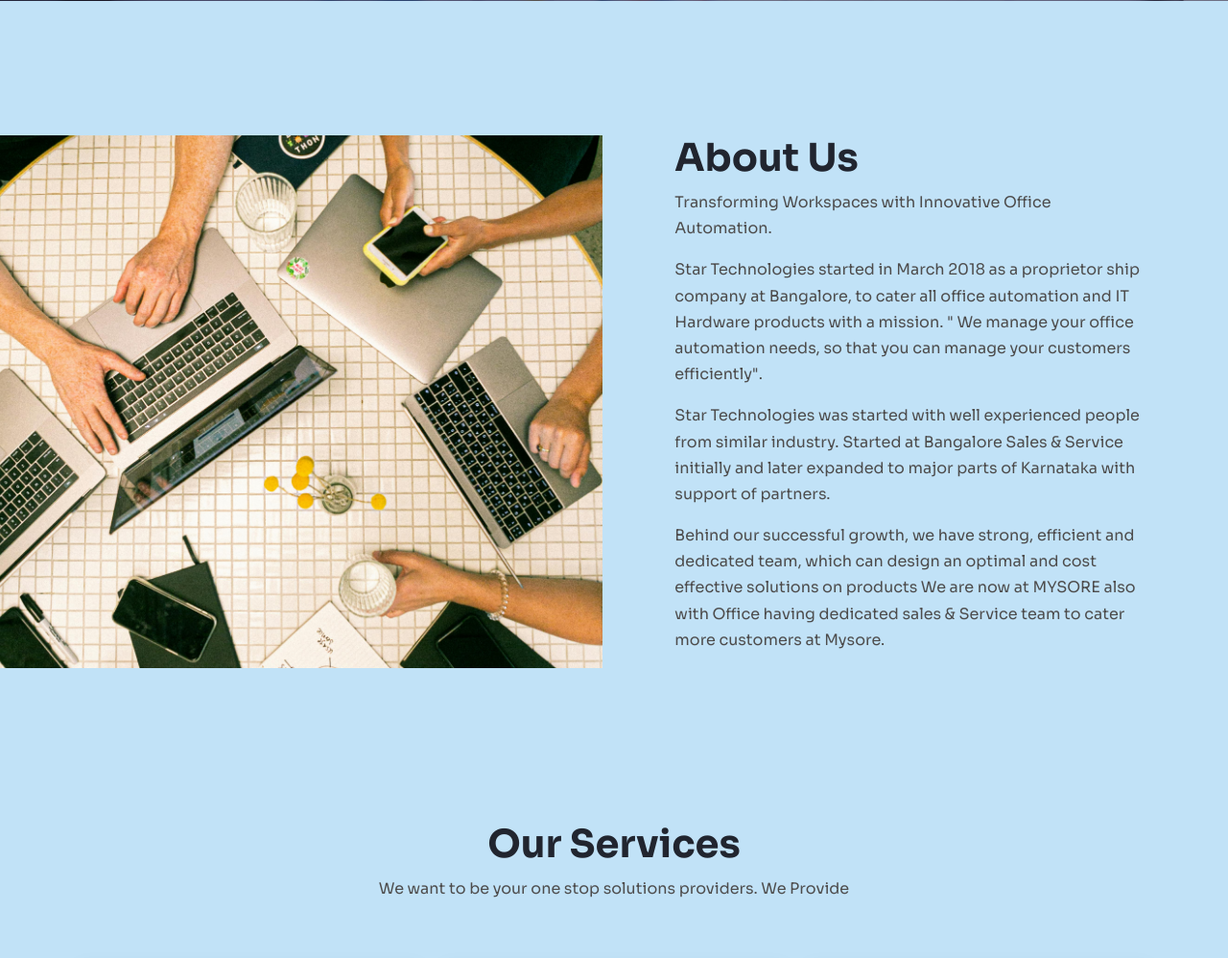
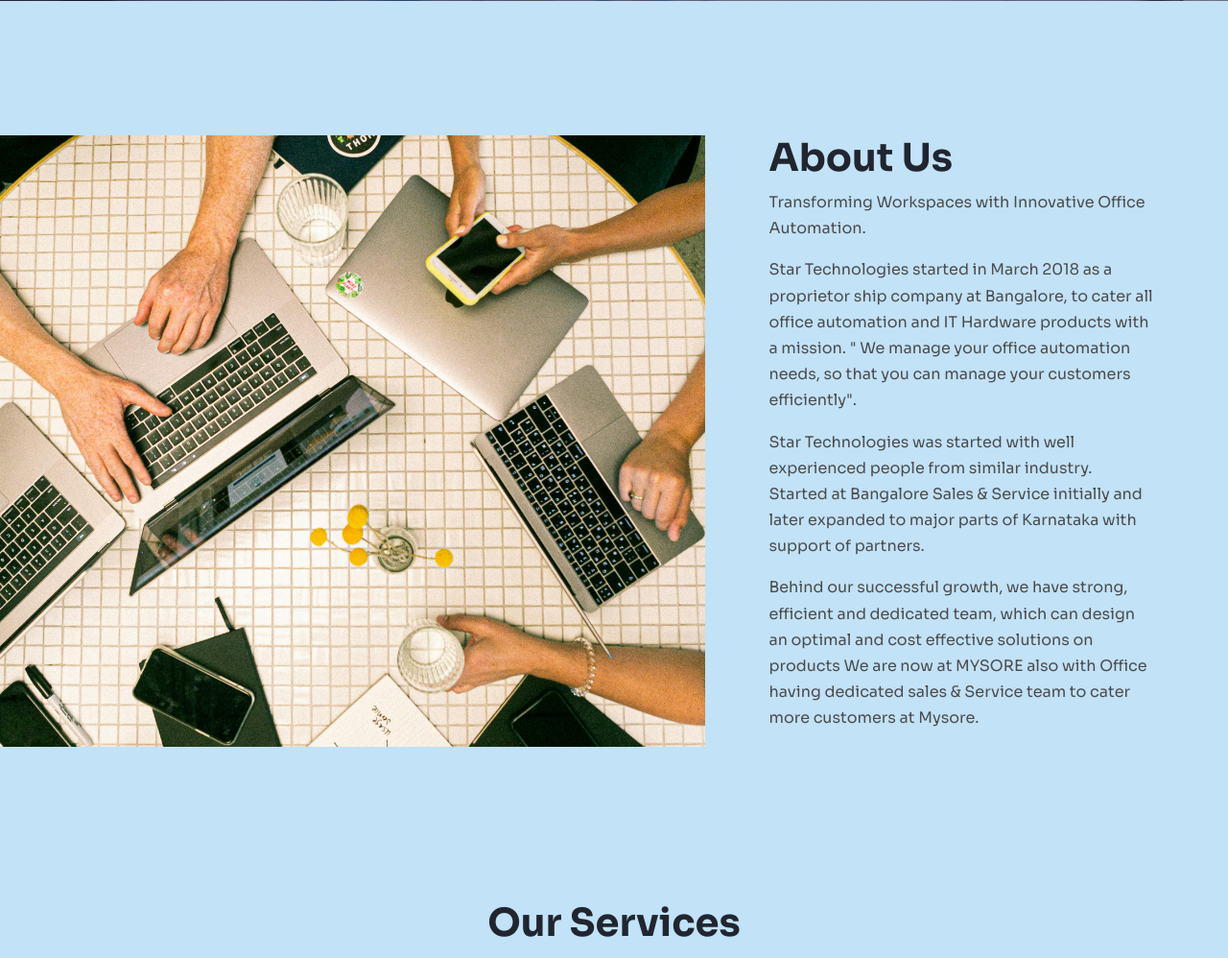
Before and after one commit to iteknosys-solutions24/startechnologiesweb, a Django app: page / in a window 1280 px wide. Shown: the part 927-1925 px from the top of the page at 96% size. Run offline with Django 5.2, Linux system fonts and the light colour scheme; some libraries are stand-ins or nearby versions.

Commit message:
Update index_view.html
today - shashank

```diff
--- a/templates/html/index_view.html
+++ b/templates/html/index_view.html
@@ -68,8 +68,8 @@
 
   <!-- About -->
   <section class="row w-100" id="aboutus">
-    <div class="col-lg-6 col-img"></div>
-    <div class="col-lg-6">
+    <div class="col-lg-7 col-sm-5 col-img"></div>
+    <div class="col-lg-5 col-sm-7">
       <div class="container">
         <div class="row" data-aos="flip-up">
           <div class="col-md-10 offset-md-1">
```
